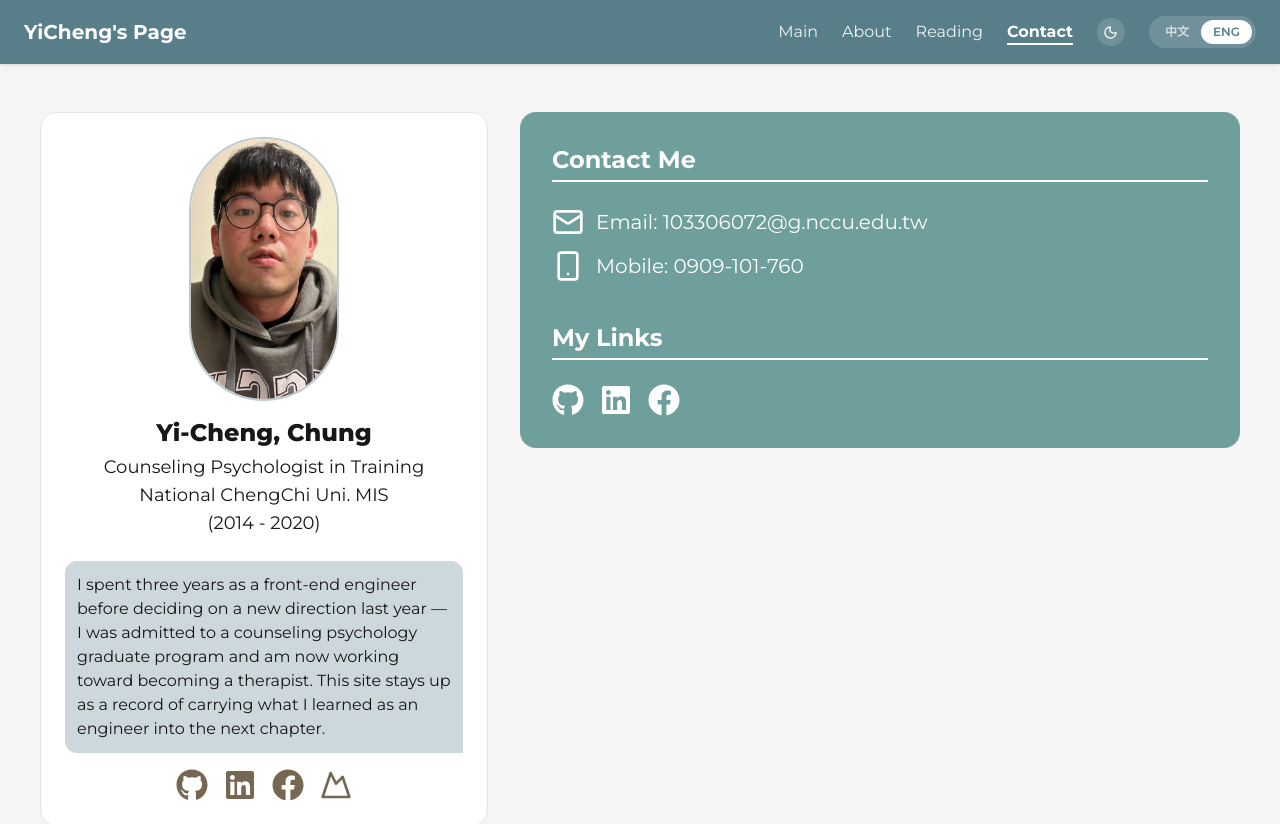
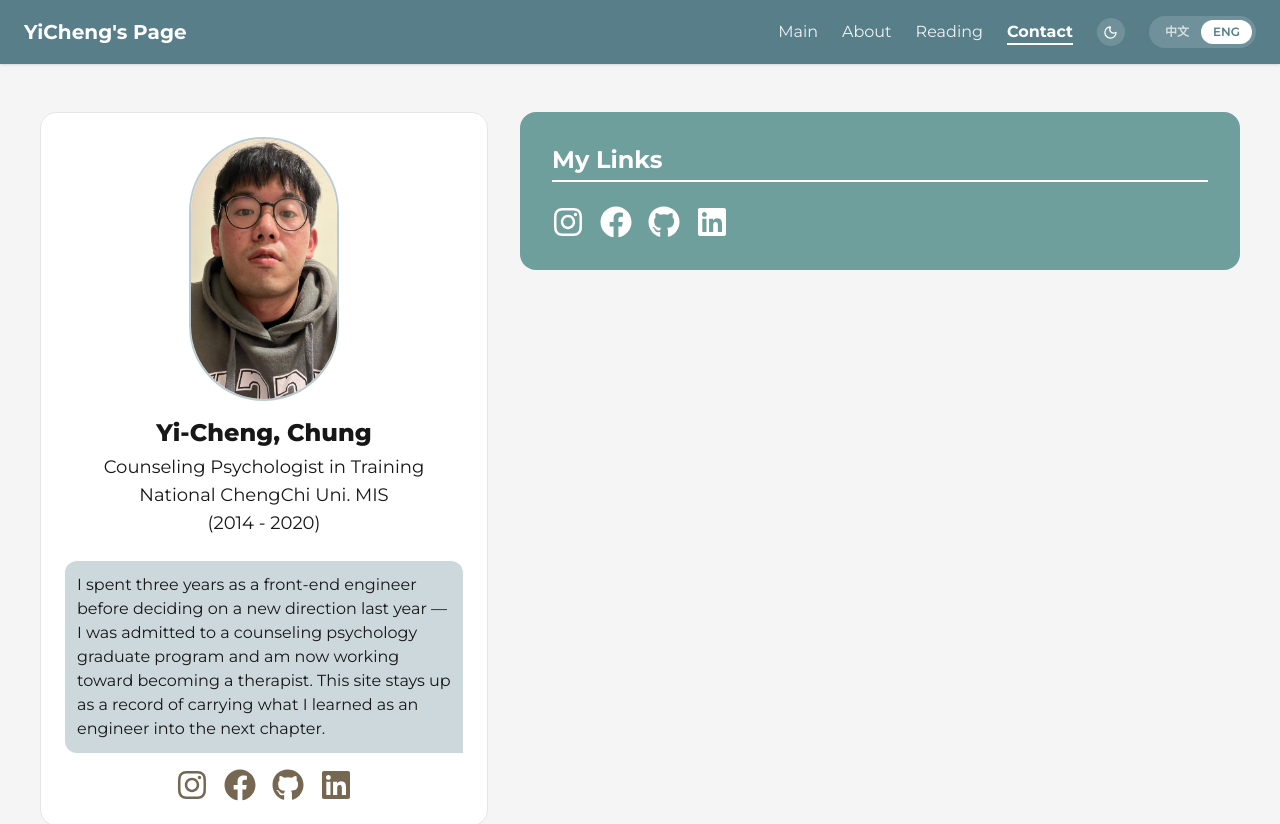
Before and after one commit to yicheng-chung/my-website-next, a Next.js app: page /contact in a window 1280 px wide. Shown: the top 824 px of the page. Built offline with nearby package versions, Linux system fonts and the light colour scheme; no server answers.

Commit message:
update contact info

```diff
--- a/src/app/contact/page.tsx
+++ b/src/app/contact/page.tsx
@@ -1,51 +1,54 @@
-"use client";
+'use client'
 
-import { Mail, Smartphone } from "lucide-react";
-import { FaGithub, FaLinkedin, FaFacebook } from "react-icons/fa";
-import { useTranslations } from "@/lib/useTranslations";
-import content from "@/content/contact.json";
-import links from "@/content/links.json";
+import { FaGithub, FaLinkedin, FaFacebook, FaInstagram } from 'react-icons/fa'
+import { useTranslations } from '@/lib/useTranslations'
+import content from '@/content/contact.json'
+import links from '@/content/links.json'
 
-const iconClass = "h-7 w-7 flex-shrink-0 sm:h-8 sm:w-8";
+const iconClass = 'h-7 w-7 flex-shrink-0 sm:h-8 sm:w-8'
 
 export default function Contact() {
-  const t = useTranslations(content);
+  const t = useTranslations(content)
 
   return (
-    <div className="rounded-2xl bg-[#6F9F9C] p-6 text-white sm:p-8">
-      <h1 className="mb-6 border-b-2 border-white pb-1 text-xl font-bold sm:text-2xl">
-        {t.contactHeading}
-      </h1>
-
-      <div className="mb-3 flex items-center gap-3">
-        <Mail className={iconClass} />
-        <span className="break-all text-lg sm:text-xl">
-          {t.email}
-          {links.email}
-        </span>
-      </div>
-      <div className="mb-10 flex items-center gap-3">
-        <Smartphone className={iconClass} />
-        <span className="text-lg sm:text-xl">
-          {t.mobile}
-          {links.phone}
-        </span>
-      </div>
-
-      <h1 className="mb-6 border-b-2 border-white pb-1 text-xl font-bold sm:text-2xl">
+    <div className='rounded-2xl bg-[#6F9F9C] p-6 text-white sm:p-8'>
+      <h1 className='mb-6 border-b-2 border-white pb-1 text-xl font-bold sm:text-2xl'>
         {t.linksHeading}
       </h1>
-      <div className="flex items-center gap-4">
-        <a href={links.github} target="_blank" rel="noreferrer" aria-label="GitHub">
+      <div className='flex items-center gap-4'>
+        <a
+          href={links.instagram}
+          target='_blank'
+          rel='noreferrer'
+          aria-label='GitHub'
+        >
+          <FaInstagram className={iconClass} />
+        </a>
+        <a
+          href={links.facebook}
+          target='_blank'
+          rel='noreferrer'
+          aria-label='Facebook'
+        >
+          <FaFacebook className={iconClass} />
+        </a>
+        <a
+          href={links.github}
+          target='_blank'
+          rel='noreferrer'
+          aria-label='GitHub'
+        >
           <FaGithub className={iconClass} />
         </a>
-        <a href={links.linkedin} target="_blank" rel="noreferrer" aria-label="LinkedIn">
+        <a
+          href={links.linkedin}
+          target='_blank'
+          rel='noreferrer'
+          aria-label='LinkedIn'
+        >
           <FaLinkedin className={iconClass} />
-        </a>
-        <a href={links.facebook} target="_blank" rel="noreferrer" aria-label="Facebook">
-          <FaFacebook className={iconClass} />
         </a>
       </div>
     </div>
-  );
+  )
 }
--- a/src/components/Profile.tsx
+++ b/src/components/Profile.tsx
@@ -1,17 +1,16 @@
 'use client'
 
 import Image from 'next/image'
-import { Mountain } from 'lucide-react'
-import { FaGithub, FaLinkedin, FaFacebook } from 'react-icons/fa'
+import { FaGithub, FaLinkedin, FaFacebook, FaInstagram } from 'react-icons/fa'
 import { useTranslations } from '@/lib/useTranslations'
 import common from '@/content/common.json'
 import links from '@/content/links.json'
 
 const SOCIAL_LINKS = [
+  { href: links.instagram, label: 'Instagram', Icon: FaInstagram },
+  { href: links.facebook, label: 'Facebook', Icon: FaFacebook },
   { href: links.github, label: 'GitHub', Icon: FaGithub },
   { href: links.linkedin, label: 'LinkedIn', Icon: FaLinkedin },
-  { href: links.facebook, label: 'Facebook', Icon: FaFacebook },
-  { href: links.helpx, label: 'HelpX', Icon: Mountain },
 ]
 
 export default function Profile() {
--- a/src/content/contact.json
+++ b/src/content/contact.json
@@ -1,14 +1,8 @@
 {
   "zh": {
-    "contactHeading": "聯絡方式",
-    "email": "信箱: ",
-    "mobile": "手機: ",
     "linksHeading": "我的連結"
   },
   "en": {
-    "contactHeading": "Contact Me",
-    "email": "Email: ",
-    "mobile": "Mobile: ",
     "linksHeading": "My Links"
   }
 }
--- a/src/content/links.json
+++ b/src/content/links.json
@@ -1,8 +1,6 @@
 {
-  "github": "https://github.com/abcdb6586",
-  "linkedin": "https://www.linkedin.com/in/yi-cheng-chung-7b711218b/",
+  "instagram": "https://www.instagram.com/yicheng_0817/",
   "facebook": "https://www.facebook.com/yichengchung.549",
-  "helpx": "https://www.helpx.net/profile/877650EJ",
-  "email": "103306072@g.nccu.edu.tw",
-  "phone": "0909-101-760"
+  "github": "https://github.com/yicheng-chung",
+  "linkedin": "https://www.linkedin.com/in/yicheng-chung-7b711218b/"
 }
```
